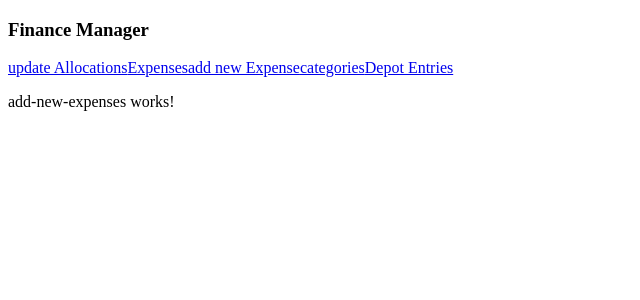
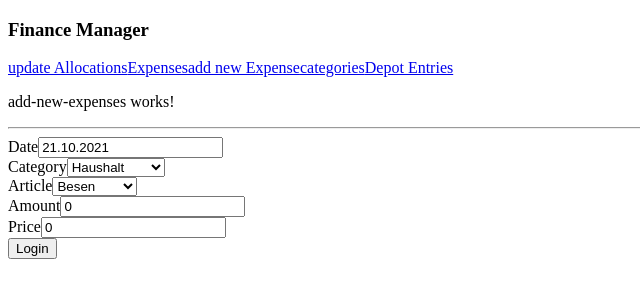
Before and after one commit to cscherhoff/finance-manager-frontend, an Angular app: page /addNewExpense in a window 1280 px wide. Shown: the top 300 px of the page, without its empty margins (0-640 px from the left). Built offline with nearby package versions, Linux system fonts and the light colour scheme.

Commit message:
Use add-new-expense-modul with categories and articles

```diff
--- a/src/app/app-routing.module.ts
+++ b/src/app/app-routing.module.ts
@@ -30,7 +30,7 @@ const routes: Routes = [
     path: 'investment/profits', component: InvestmentProfitComponent
   },
   {
-    path: '', redirectTo: 'investment/depotEntries', pathMatch: 'full'
+    path: '', redirectTo: 'addNewExpense', pathMatch: 'full'
   }
 ]
 
--- a/src/app/expenses/add-new-expenses/add-new-expenses.component.html
+++ b/src/app/expenses/add-new-expenses/add-new-expenses.component.html
@@ -1 +1,24 @@
 <p>add-new-expenses works!</p>
+<hr>
+<form>
+    <label>Date</label>
+    <input [(ngModel)]="formData.date" type="text" name="date">
+    <br>
+    <label>Category</label>
+    <select [(ngModel)]="formData.category" (change)="categorySelected()" name="category">
+        <option *ngFor="let category of categories">{{category.categoryName}}</option>
+    </select>
+    <br>
+    <label>Article</label>
+    <select [(ngModel)]="formData.article" (change)="printValue()" name="article">
+        <option *ngFor="let article of articles">{{article.articleName}}</option>
+    </select>
+    <br>
+    <label>Amount</label>
+    <input [(ngModel)]="formData.amount" type="text" name="amount">
+    <br>
+    <label>Price</label>
+    <input [(ngModel)]="formData.price" type="text" name="price">
+    <br>
+    <button type="submit">Login</button>
+</form>
--- a/src/app/expenses/add-new-expenses/add-new-expenses.component.ts
+++ b/src/app/expenses/add-new-expenses/add-new-expenses.component.ts
@@ -1,4 +1,8 @@
 import { Component, OnInit } from '@angular/core';
+import { Article } from '../data/Article';
+import { Category } from '../data/category';
+import { Expense } from '../data/Expense';
+import {ExpenseService} from '../service/expense.service';
 
 @Component({
   selector: 'app-add-new-expenses',
@@ -7,9 +11,64 @@ import { Component, OnInit } from '@angular/core';
 })
 export class AddNewExpensesComponent implements OnInit {
 
-  constructor() { }
+  formData = {
+    date: '21.10.2021',
+    category: 'CategoryPlaceholder',
+    article: 'ArticlePlaceholder',
+    amount: '0',
+    price: '0'
+  }
+
+  expenses: Expense[] = [];
+  categories: Category[] = [];
+  articles: Article[] = [];
+
+  constructor(private expenseService: ExpenseService) { }
 
   ngOnInit(): void {
+    this.getCategories();
+    this.getExpenses();
+  }
+
+  printValue(): void {
+    console.log(this.formData);
+  }
+
+  categorySelected(): void {
+    this.articles = this.findCategoryByName(this.formData.category).articles;
+  }
+
+  getCategories(): void {
+    this.expenseService.getCategories()
+      .subscribe(categoriesResponse => {
+        this.categories = categoriesResponse;
+        this.loadForm();
+        });
+  }
+
+  getExpenses(): void {
+    this.expenseService.getExpenses()
+      .subscribe(expenseResponse => this.expenses = expenseResponse);
+  }
+
+  loadForm(): void {
+    console.log('loading form with ' + this.categories.length + ' categories.')
+    if(this.categories.length>0) {
+    this.formData.category = this.categories[0].categoryName;
+    this.categorySelected();
+    console.log('Category got initialized');
+    // this.articles = this.categories[0].articles;
+    // this.formData.article = this.categories[0].articles[0].articleName;
+  }}
+
+  findCategoryByName(name: String): Category {
+    for (let index = 0; index < this.categories.length; index++) {
+      const element = this.categories[index];
+      if(name===element.categoryName) {
+        return element;
+      }
+    }
+    return {categoryName: 'NotFound', budget: 0, currentBudget: 0, articles: []};
   }
 
 }
--- /dev/null
+++ b/src/app/expenses/data/Article.ts
@@ -0,0 +1,5 @@
+export interface Article {
+    articleName: string;
+    defaultAmount: number;
+    defaultPrice: number;
+}
--- a/src/app/expenses/data/category.ts
+++ b/src/app/expenses/data/category.ts
@@ -1,5 +1,8 @@
+import { Article } from "./Article";
+
 export interface Category {
     categoryName: string;
     budget: number;
     currentBudget: number;
+    articles: Article[];
 }
--- /dev/null
+++ b/src/app/expenses/mockData/mock-categories.ts
@@ -0,0 +1,6 @@
+import { Category } from "../data/category";
+
+export const CATEGORIES_MOCK: Category[] = [
+    {categoryName: 'Haushalt', budget: 120, currentBudget: 114, articles: [{articleName: 'Besen', defaultAmount:  1, defaultPrice: 32.58}, {articleName: 'Schwamm', defaultAmount:  4, defaultPrice: 2.58}]},
+    {categoryName: 'Lebensmittel', budget: 75, currentBudget: 23, articles: [{articleName: 'Schinken', defaultAmount:  450, defaultPrice: 2.75}, {articleName: 'Milch', defaultAmount:  1.5, defaultPrice: 0.71}, {articleName: 'Wasser', defaultAmount:  1500, defaultPrice: 0.25}]}
+]
--- a/src/app/expenses/service/expense.service.ts
+++ b/src/app/expenses/service/expense.service.ts
@@ -1,6 +1,8 @@
 import { Injectable } from '@angular/core';
-import { of } from 'rxjs';
+import { delay, Observable, of } from 'rxjs';
+import { Category } from '../data/category';
 import { Expense } from '../data/Expense';
+import { CATEGORIES_MOCK } from '../mockData/mock-categories';
 import { EXPENSE_MOCK } from '../mockData/mock-expense';
 
 @Injectable({
@@ -10,9 +12,11 @@ export class ExpenseService {
 
   constructor() { }
 
-  getExpenses(): Expense[] {
-    let expenseReturn: Expense[] = [];
-    of(EXPENSE_MOCK).subscribe(expense => expenseReturn=expense);
-    return expenseReturn;
+  getExpenses(): Observable<Expense[]> {
+    return of(EXPENSE_MOCK).pipe(delay(7000));
+  }
+
+  getCategories(): Observable<Category[]> {
+    return of(CATEGORIES_MOCK).pipe(delay(500));
   }
 }
```
